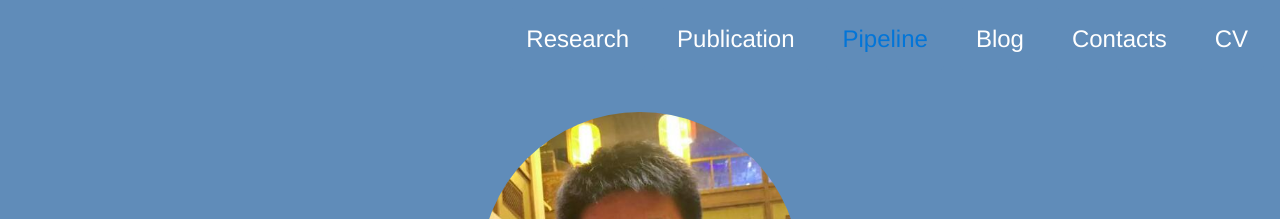
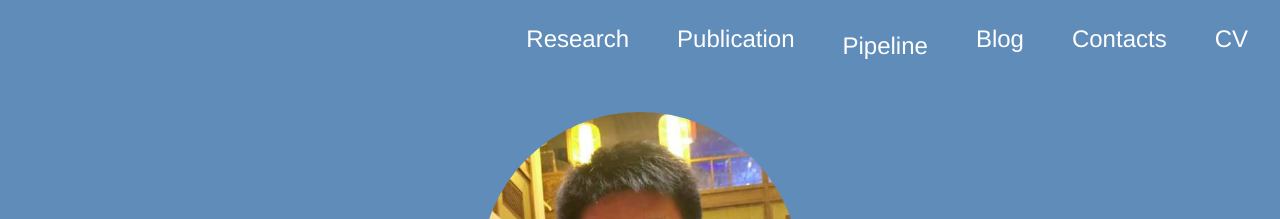
Before and after one commit to zorrodong/zorrodong.github.io, a Jekyll site: the page built from index.html, in a window 1280 px wide. Shown: the top 219 px of the page. Built offline with Jekyll 4.4.1, drawn with Linux system fonts in a browser that asks for light colours; nearby versions of some CDN libraries.

Commit message:
Update navbar.html

```diff
--- a/_includes/navbar.html
+++ b/_includes/navbar.html
@@ -21,7 +21,7 @@
             </li>
 
             <li class="nav-item">
-		<div class="nav-link"><a href="/Pipeline/">Pipeline</a></div>
+		<div class="nav-link"><a class="nav-link" href="/Pipeline/">Pipeline</a></div>
 	    </li>
 
             <li class="nav-item">
```
